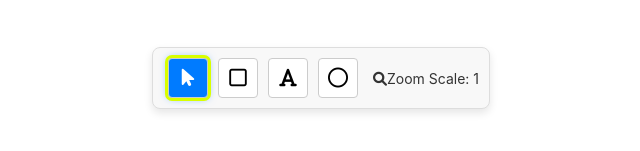
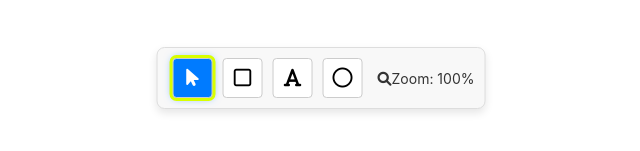
Before and after one commit to niyatN/canvas-wireframe-app, a React (Create React App) app: page / in a window 1280 px wide. Shown: the part 681-832 px from the top of the page, without its empty margins (319-959 px from the left). Built offline with nearby package versions, Linux system fonts and the light colour scheme.

Commit message:
Updated toolbox to show zoom scale in percentage

```diff
--- a/src/components/Toolbox.js
+++ b/src/components/Toolbox.js
@@ -10,7 +10,7 @@ const Toolbox = ({handleSelected, selectedTool, zoomLevel}) => {
       handleSelected(selectedTool);
     }
   }
-
+  const zoomScaleInPercentage = Math.round(zoomLevel*10000)/100;
   return (
     <div className="toolbox">
       {
@@ -27,7 +27,7 @@ const Toolbox = ({handleSelected, selectedTool, zoomLevel}) => {
           )
         })
       }
-      <div className="zoom-display"><i className="fa-solid fa-magnifying-glass"></i>{'Zoom Scale: ' + zoomLevel}</div>
+      <div className="zoom-display"><i className="fa-solid fa-magnifying-glass"></i>{'Zoom: ' + zoomScaleInPercentage + '%'}</div>
     </div>
   );
 }
--- a/src/styles/Canvas.css
+++ b/src/styles/Canvas.css
@@ -1,7 +1,7 @@
 
 .canvas-container {
   width: 5000px;
-  height: 2000px;
+  height: 5000px;
   overflow: hidden;
 }
 
```
